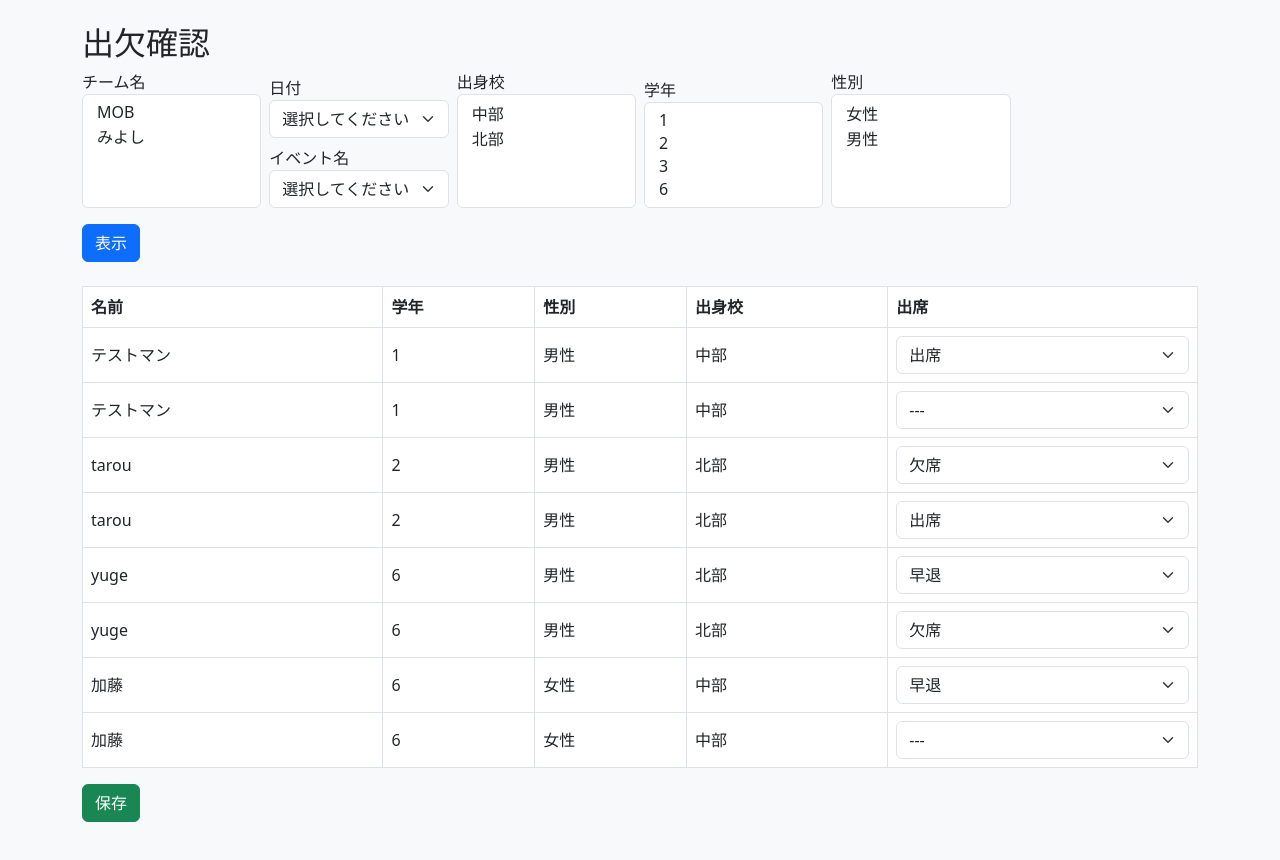
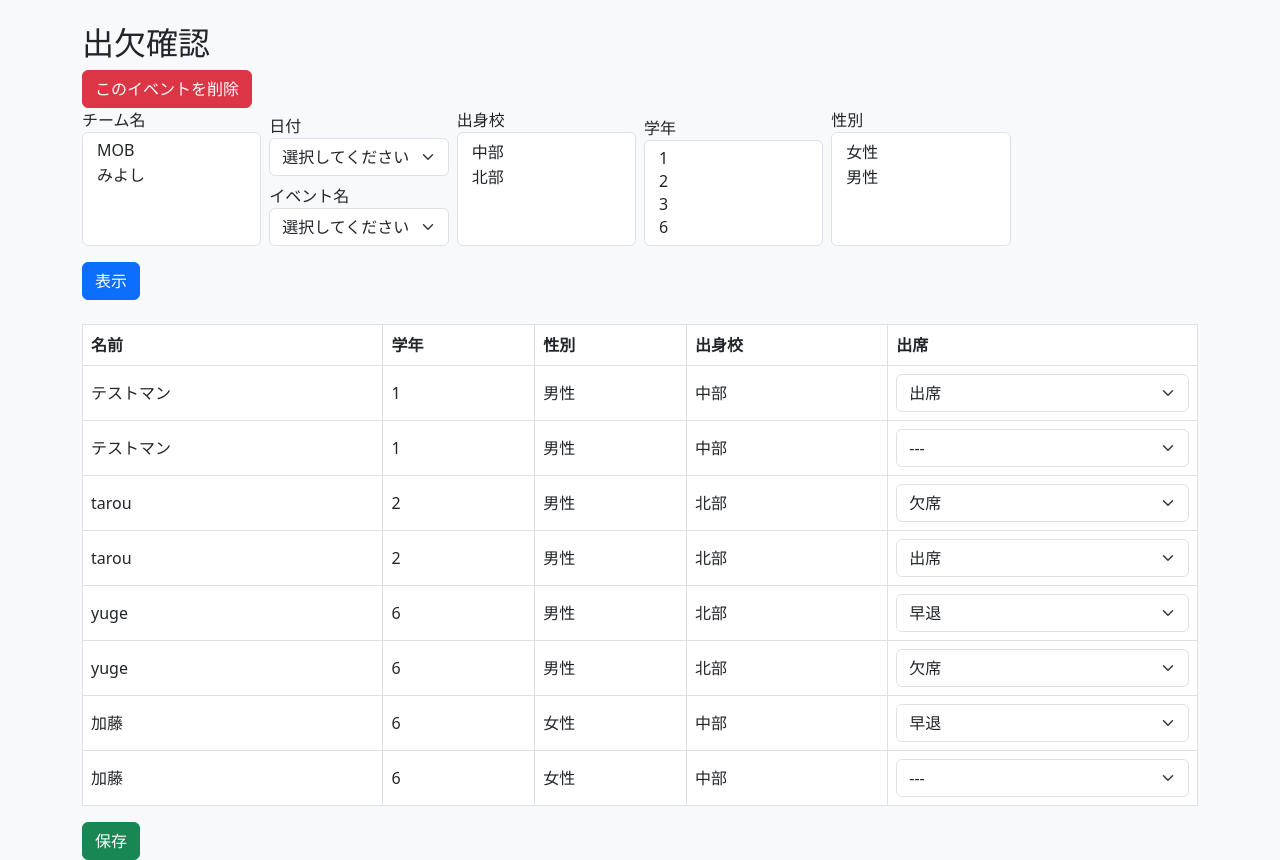
Before and after one commit to Yuge-U/purofu, a Flask app: page /attendance/view in a window 1280 px wide. Shown: the part 56-916 px from the top of the page. Before the commit the page ends 878 px from the top, so only its background shows below. Run offline with Flask 3, Linux system fonts and the light colour scheme; data comes from the database, SQL or seed files in the repository.

Commit message:
イベント削除機能

```diff
--- a/templates/attendance_view.html
+++ b/templates/attendance_view.html
@@ -24,6 +24,12 @@
     🖨 PDF出力
   </a>
 {% endif %}
+
+<form action="{{ url_for('delete_attendance_event') }}" method="POST" onsubmit="return confirm('本当に削除しますか？')">
+  <input type="hidden" name="date" value="{{ selected_date }}">
+  <input type="hidden" name="event" value="{{ selected_event }}">
+  <button type="submit" class="btn btn-danger">このイベントを削除</button>
+</form>
 
 <!-- フィルターフォーム -->
 <form method="GET" class="mb-4" id="filterForm">
@@ -138,9 +144,3 @@
 {% endif %}
 
 {% endblock %}
-
-<form action="{{ url_for('delete_attendance_event') }}" method="POST" onsubmit="return confirm('本当に削除しますか？')">
-  <input type="hidden" name="date" value="{{ selected_date }}">
-  <input type="hidden" name="event" value="{{ selected_event }}">
-  <button type="submit" class="btn btn-danger">このイベントを削除</button>
-</form>
```
